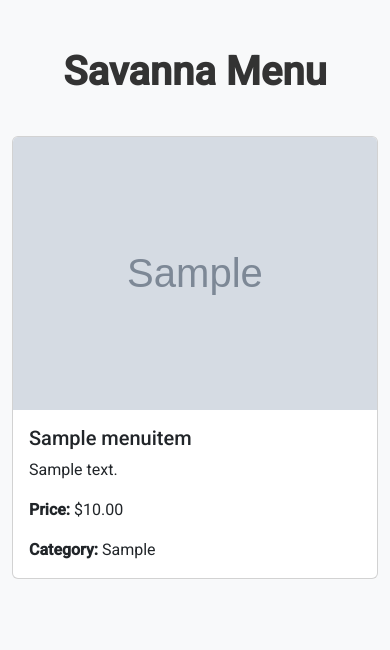
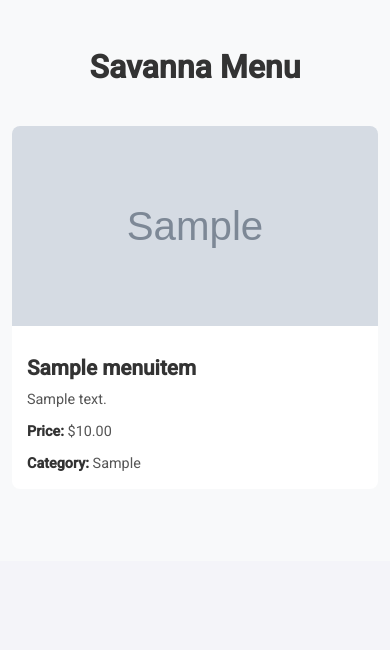
Before and after one commit to HazelHawadi/Savanna-Grill, a Django app: page /menu/ in a window 390 px wide. Shown: the part 56-706 px from the top of the page. Run offline with Django 5.2, Linux system fonts and the light colour scheme; tables that the repository leaves empty hold one stand-in row (values such as "Sample post"); grey boxes marked "Sample" are stand-in pictures; some libraries are stand-ins or nearby versions.

Commit message:
Add CSS styling for the menu page and card layout

```diff
--- a/static/css/style.css
+++ b/static/css/style.css
@@ -107,6 +107,77 @@
     font-weight: bold;
 }
 
+/* Card Styles for Menu Items */
+.card {
+    border: none;
+    border-radius: 8px;
+    overflow: hidden;
+    transition: transform 0.3s ease-in-out, box-shadow 0.3s ease-in-out;
+    background-color: #fff;
+}
+
+.card:hover {
+    transform: translateY(-5px);
+    box-shadow: 0px 8px 15px rgba(0, 0, 0, 0.1);
+}
+
+.card-body {
+    padding: 20px;
+}
+
+/* Image Styling */
+.card-img-top {
+    height: 200px;
+    object-fit: cover;
+}
+
+/* Card Title & Text Styling */
+.card-title {
+    font-size: 1.5rem;
+    font-weight: bold;
+    color: #333;
+    margin-top: 15px;
+}
+
+.card-text {
+    font-size: 1rem;
+    color: #555;
+    margin-bottom: 10px;
+}
+
+/* Price Styling */
+.card-text strong {
+    font-weight: bold;
+    color: #333;
+}
+
+/* Category Styling */
+.card-text h4 {
+    font-size: 1rem;
+    font-weight: bold;
+    color: #007bff;
+    margin-bottom: 5px;
+}
+
+/* Responsive Design */
+@media (max-width: 767px) {
+    .menu-section h2 {
+        font-size: 2rem;
+    }
+
+    .card-body {
+        padding: 15px;
+    }
+
+    .card-title {
+        font-size: 1.3rem;
+    }
+
+    .card-text {
+        font-size: 0.9rem;
+    }
+}
+
 
 /* Mobile responsiveness */
 @media (max-width: 767px) {
```
